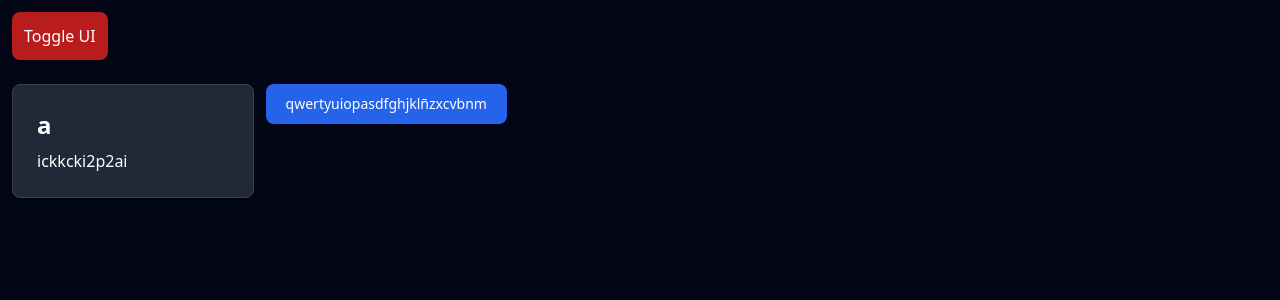
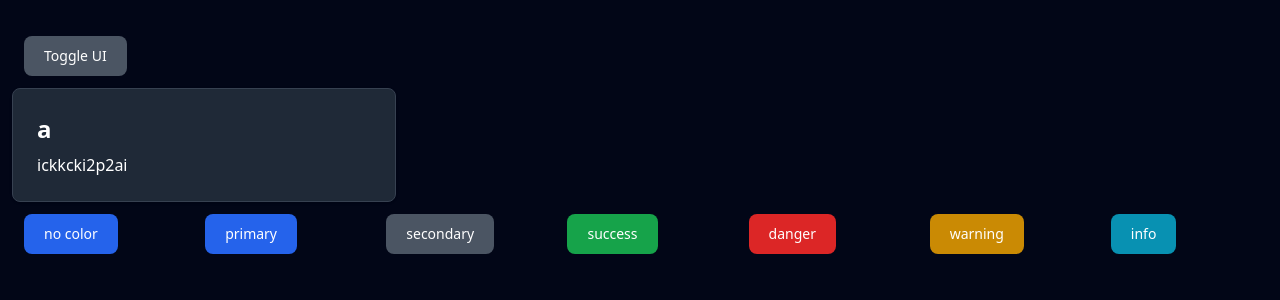
Before and after one commit to maximilianoluci/vue-playground, a Vue app: page / in a window 1280 px wide. Shown: the top 300 px of the page. Built offline with nearby package versions, Linux system fonts and the light colour scheme.

Commit message:
add color prop to button

```diff
--- a/index.html
+++ b/index.html
@@ -4,7 +4,7 @@
     <meta charset="UTF-8" />
     <link rel="icon" href="/favicon.ico" />
     <meta name="viewport" content="width=device-width, initial-scale=1.0" />
-    <title>Vite App</title>
+    <title>Vue Playground</title>
   </head>
   <body>
     <div id="app"></div>
--- a/src/components/button/ButtonComponent.vue
+++ b/src/components/button/ButtonComponent.vue
@@ -2,15 +2,103 @@
   <div>
     <button
       type="button"
-      class="text-white bg-blue-700 hover:bg-blue-800 focus:ring-4 focus:ring-blue-300 font-medium rounded-lg text-sm px-5 py-2.5 me-2 mb-2 dark:bg-blue-600 dark:hover:bg-blue-700 focus:outline-none dark:focus:ring-blue-800"
+      class="text-white font-medium rounded-lg text-sm px-5 py-2.5 m-3 focus:outline-none"
+      :class="computedClass"
+      @click="onClick"
     >
-      {{ title }}
+      {{ text }}
     </button>
   </div>
 </template>
 
 <script setup lang="ts">
-defineProps<{
-  title?: string
+import { computed } from 'vue'
+
+const props = defineProps<{
+  text: string
+  color?: 'primary' | 'secondary' | 'success' | 'danger' | 'warning' | 'info'
 }>()
+
+const emit = defineEmits(['click'])
+
+const computedClass = computed(() => {
+  const classes = []
+
+  switch (props.color) {
+    case undefined:
+    case null:
+    case 'primary':
+      classes.push(
+        'bg-blue-500',
+        'hover:bg-blue-800',
+        'focus:ring-1',
+        'focus:ring-blue-300',
+        'dark:bg-blue-600',
+        'dark:hover:bg-blue-700',
+        'dark:focus:ring-blue-800'
+      )
+      break
+    case 'secondary':
+      classes.push(
+        'bg-gray-500',
+        'hover:bg-gray-800',
+        'focus:ring-1',
+        'focus:ring-gray-300',
+        'dark:bg-gray-600',
+        'dark:hover:bg-gray-700',
+        'dark:focus:ring-gray-800'
+      )
+      break
+    case 'success':
+      classes.push(
+        'bg-green-500',
+        'hover:bg-green-800',
+        'focus:ring-1',
+        'focus:ring-green-300',
+        'dark:bg-green-600',
+        'dark:hover:bg-green-700',
+        'dark:focus:ring-green-800'
+      )
+      break
+    case 'danger':
+      classes.push(
+        'bg-red-500',
+        'hover:bg-red-800',
+        'focus:ring-1',
+        'focus:ring-red-300',
+        'dark:bg-red-600',
+        'dark:hover:bg-red-700',
+        'dark:focus:ring-red-800'
+      )
+      break
+    case 'warning':
+      classes.push(
+        'bg-yellow-500',
+        'hover:bg-yellow-800',
+        'focus:ring-1',
+        'focus:ring-yellow-300',
+        'dark:bg-yellow-600',
+        'dark:hover:bg-yellow-700',
+        'dark:focus:ring-yellow-800'
+      )
+      break
+    case 'info':
+      classes.push(
+        'bg-cyan-500',
+        'hover:bg-cyan-800',
+        'focus:ring-1',
+        'focus:ring-cyan-300',
+        'dark:bg-cyan-600',
+        'dark:hover:bg-cyan-700',
+        'dark:focus:ring-cyan-800'
+      )
+      break
+  }
+
+  return classes.join(' ').trim()
+})
+
+function onClick() {
+  emit('click')
+}
 </script>
--- a/src/components/card/CardComponent.vue
+++ b/src/components/card/CardComponent.vue
@@ -15,7 +15,7 @@
 </template>
 
 <script setup lang="ts">
-defineProps<{
+const props = defineProps<{
   title?: string
   subtitle?: string
 }>()
--- a/src/views/HomeView.vue
+++ b/src/views/HomeView.vue
@@ -1,13 +1,16 @@
 <template>
-  <div
-    @click="toggleUiMode"
-    class="w-fit rounded-lg shadow-md m-3 p-3 cursor-pointer bg-red-300 dark:bg-red-700"
-  >
-    Toggle UI
-  </div>
-  <div class="grid grid-cols-5 gap-3 mx-auto m-3 p-3 h-auto">
+  <div class="mx-auto m-3 p-3 h-auto">
+    <button-component text="Toggle UI" color="secondary" @click="toggleUiMode" />
     <card-component title="a">ickkcki2p2ai</card-component>
-    <button-component title="qwertyuiopasdfghjklñzxcvbnm" />
+    <div class="grid grid-cols-7 gap-3">
+      <button-component text="no color" />
+      <button-component text="primary" color="primary" />
+      <button-component text="secondary" color="secondary" />
+      <button-component text="success" color="success" />
+      <button-component text="danger" color="danger" />
+      <button-component text="warning" color="warning" />
+      <button-component text="info" color="info" />
+    </div>
   </div>
 </template>
 
```
